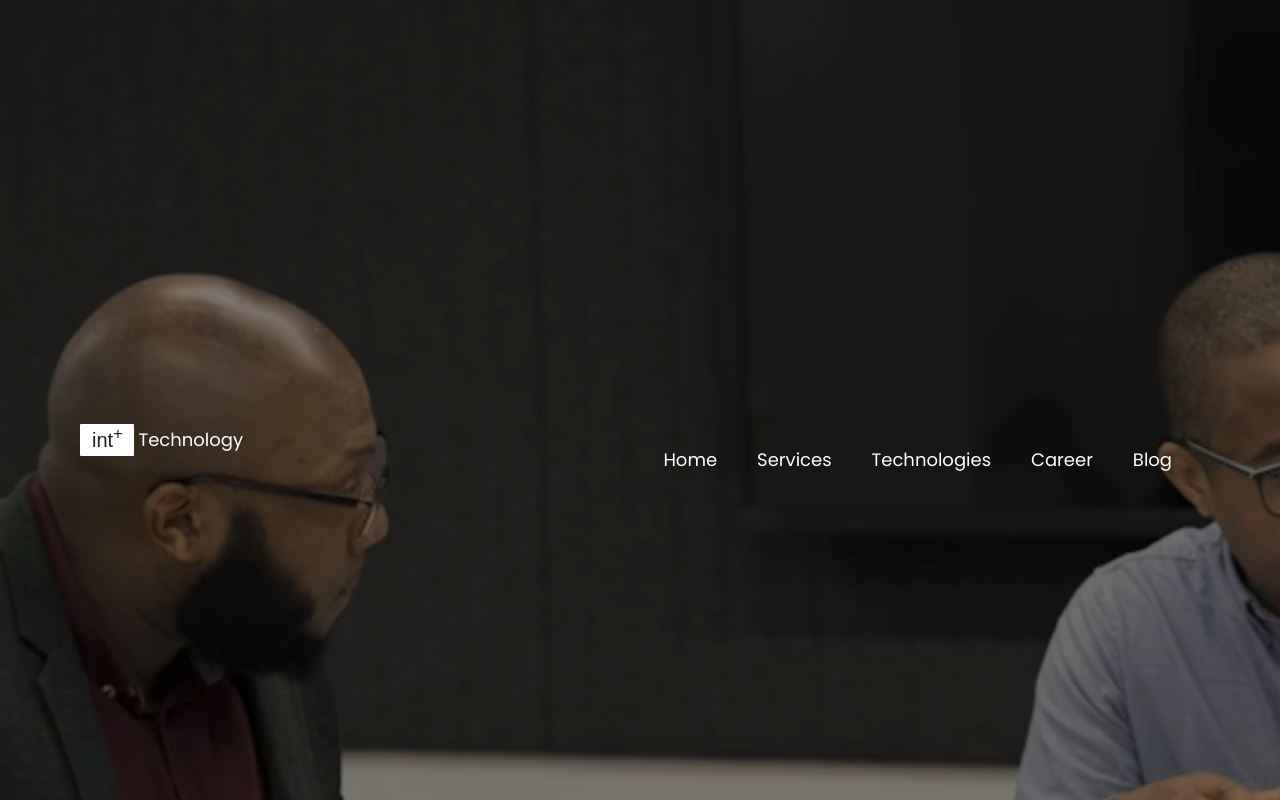
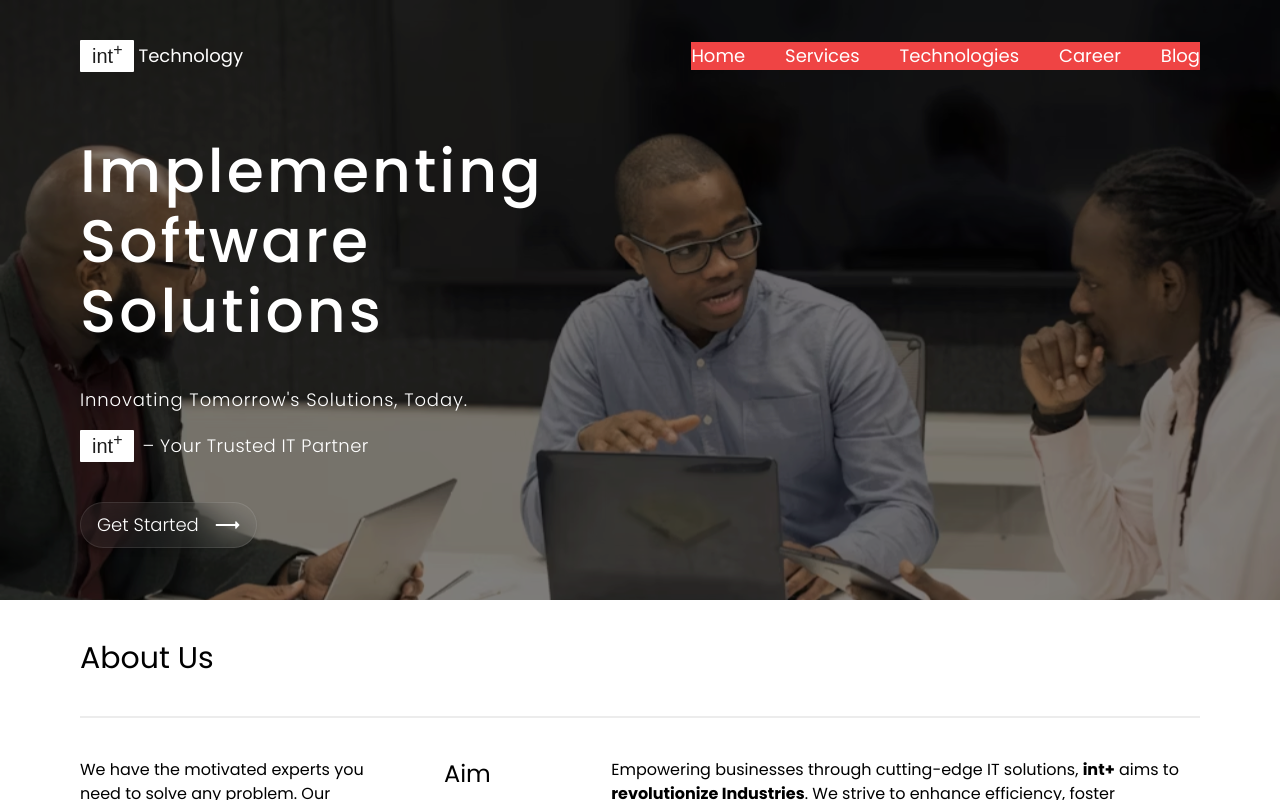
Before and after one commit to jesutobiDev/int-landing-page, a Next.js app: page / in a window 1280 px wide. Shown: the top 800 px of the page. Built offline with nearby package versions, Linux system fonts and the light colour scheme; a web font is replaced by a local one.

Commit message:
css changes

```diff
--- a/src/app/components/Homepage.jsx
+++ b/src/app/components/Homepage.jsx
@@ -9,9 +9,13 @@ const calistoga = Calistoga({
   variable: '--font-calistoga',
 });
 
-const Homepage = ({navClicked, toggleNavClicked}) => {
+const Homepage = () => {
 
+  const [navClicked, setNavClicked] = useState(false);
 
+  const toggleNavClicked = () => {
+    setNavClicked(!navClicked);
+  };
 
 
   return (
@@ -33,18 +37,18 @@ const Homepage = ({navClicked, toggleNavClicked}) => {
           height={15}
           onClick={toggleNavClicked}
         />
-        <div className={`lg:flex lg:items-center lg:w-auto  lg:static top-0   bg-white lg:bg-transparent w-screen h-screen p-7 transition-all  fixed overflow-hidden duration-500 ease z-[9999] ${navClicked ? 'h-screen left-0' : 'hidden left-[-100%]'}`}>
+        <div className={`lg:flex lg:items-center lg:w-auto  lg:static top-0  h-screen lg:h-auto transition-all duration-300 ease-in-out  bg-red-500 lg:bg-transparen w-[100%] p-7 lg:p-0  fixed  ease z-[9999] ${navClicked ? 'right-0' : 'right-[-100%]'}`}>
         <Image
-          className="lg:hidden ml-auto"
+          className="lg:hidden ml-auto "
           src="/times icon.svg"
           alt=''
           width={25}
           height={15}
           onClick={toggleNavClicked}
         />
-          <ul className='font-normal text-2xl lg:text-lg flex flex-col lg:flex-row lg:justify-between lg:text-white gap-10 mt-10 '>
+          <ul className='font-normal text-2xl lg:text-lg flex flex-col lg:flex-row lg:items-center lg:justify-between lg:text-white gap-10 mt-10 lg:mt-0'>
             <li>
-              <a href="#" className=''>Home</a>
+              <a href="#">Home</a>
             </li>
             <li>
               <a href="#">Services</a>
--- a/src/app/page.js
+++ b/src/app/page.js
@@ -1,5 +1,6 @@
-'use client'
-import React, { useState } from 'react';
+
+
+import React from 'react';
 import HomePage from './components/Homepage.jsx';
 import About from './components/About.jsx';
 import Expertise from './components/Expertise.jsx';
@@ -12,15 +13,9 @@ import ContactPromo from './components/ContactPromo.jsx';
 import Footer from './components/Footer.jsx';
 
 export default function Home() {
-  const [navClicked, setNavClicked] = useState(false);
-
-  const toggleNavClicked = () => {
-    setNavClicked(!navClicked);
-  };
-
   return (
-    <main className={`flex min-h-screen flex-col items-center justify-between overflow-x-hidden  ${navClicked ? 'fixed' : ''}`}>
-      <HomePage  navClicked = {navClicked}  toggleNavClicked={toggleNavClicked} />
+    <main className="flex min-h-screen flex-col items-center justify-between overflow-x-hidden relative">
+      <HomePage />
       <About  />
       <Expertise  />
       <Services />
```
